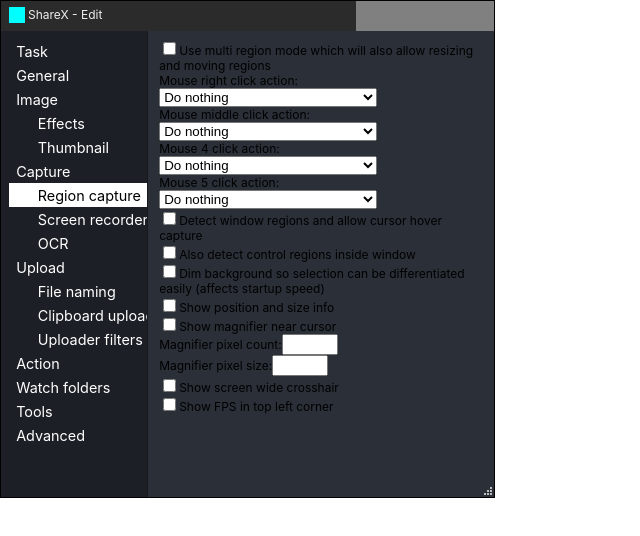
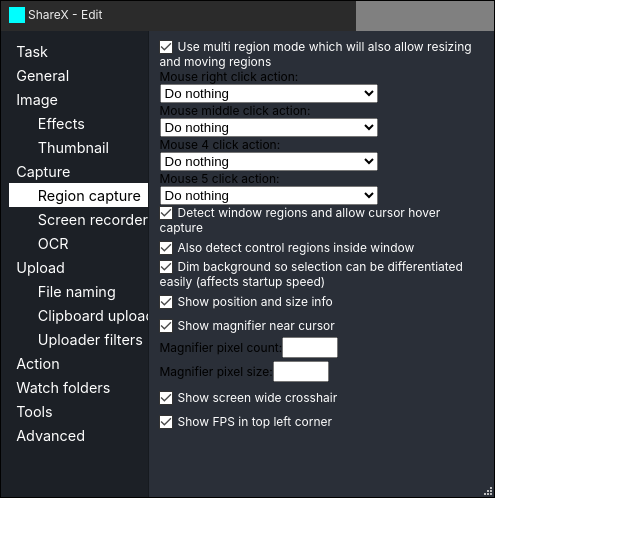
Before and after one commit to pgeowng/web-state-demo, a React (Create React App) app: page / in a window 1280 px wide. Shown: the top 536 px of the page, without its empty margins (0-640 px from the left). Built offline with nearby package versions, Linux system fonts and the light colour scheme.

Commit message:
checkbox ui done

```diff
--- /dev/null
+++ b/src/components/Checkbox/index.js
@@ -0,0 +1,33 @@
+import React from 'react'
+import './style.css'
+
+export const Checkbox = ({ id, children, value, onChange }) => (
+  <label htmlFor={id} className="checkbox">
+    <input
+      type="checkbox"
+      className="checkbox__input"
+      id={id}
+      onChange={onChange}
+      value={value}
+    />
+
+    <svg
+      className="checkbox__svg"
+      width="11"
+      height="11"
+      viewBox="0 0 11 11"
+      aria-hidden="true"
+      focusable="false"
+    >
+      <polyline
+        class="checkbox__checkmark"
+        points="1,5 4,8 10,2"
+        stroke="#484848"
+        stroke-width="1.2"
+        fill="none"
+      ></polyline>
+    </svg>
+
+    <span>{children}</span>
+  </label>
+)
--- /dev/null
+++ b/src/components/Checkbox/style.css
@@ -0,0 +1,41 @@
+.checkbox {
+  position: relative;
+}
+
+.checkbox__input {
+  position: absolute;
+  width: 1em;
+  height: 1em;
+  opacity: 0;
+}
+
+.checkbox__svg {
+  width: 1em;
+  height: 1em;
+  outline: 1px solid #333333;
+  background-color: #fff;
+  margin-right: 0.5em;
+  position: relative;
+  bottom: -0.125rem;
+}
+
+.checkbox__input:hover + .checkbox__svg {
+  outline-color: #0078d7;
+}
+
+.checkbox__input:hover + .checkbox__svg .checkbox__checkmark {
+  stroke: #0078d7;
+}
+
+.checkbox__input:focus + .checkbox__svg {
+  outline-color: #0078d7;
+  background-color: #cce4f7;
+}
+
+.checkbox__input:focus + .checkbox__svg .checkbox__checkmark {
+  stroke: #0078d7;
+}
+
+.checkbox__input:checked + .checkbox__svg .checkbox__checkmark {
+  stroke: transparent;
+}
--- /dev/null
+++ b/src/components/ContentEdit/UI/CheckLabel.css
@@ -0,0 +1,14 @@
+.check-label {
+  color: #fff;
+  display: flex;
+  align-items: center;
+}
+
+.check-label__checkbox {
+  margin: 0;
+  margin-right: 0.5em;
+}
+
+.check-label__label {
+  font-family: 'Segoe UI', Tahoma, Geneva, Verdana, sans-serif;
+}
--- a/src/components/ContentEdit/UI/CheckLabel.js
+++ b/src/components/ContentEdit/UI/CheckLabel.js
@@ -1,6 +1,9 @@
 import React, { useContext } from 'react'
+import './CheckLabel.css'
 import { I18N } from '../i18n'
 import { Settings } from '../../../context/Settings'
+
+import { Checkbox } from '../../Checkbox'
 
 export const CheckLabel = ({ id }) => {
   const i18n = useContext(I18N)
@@ -8,13 +11,14 @@
 
   return (
     <div className="content-edit__line check-label">
-      <input
-        type="checkbox"
+      <Checkbox
+        className="check-label__label"
         id={id}
         value={settings[id]}
         onChange={(e) => setSetting(id, e.target.value)}
-      />
-      <label htmlFor={id}>{i18n[id]}</label>
+      >
+        {i18n[id]}
+      </Checkbox>
     </div>
   )
 }
--- a/src/components/ContentEdit/style.css
+++ b/src/components/ContentEdit/style.css
@@ -49,3 +49,7 @@
 
   padding: 0.5rem 0.6875rem;
 }
+
+.content-edit__line {
+  min-height: 2em;
+}
```
